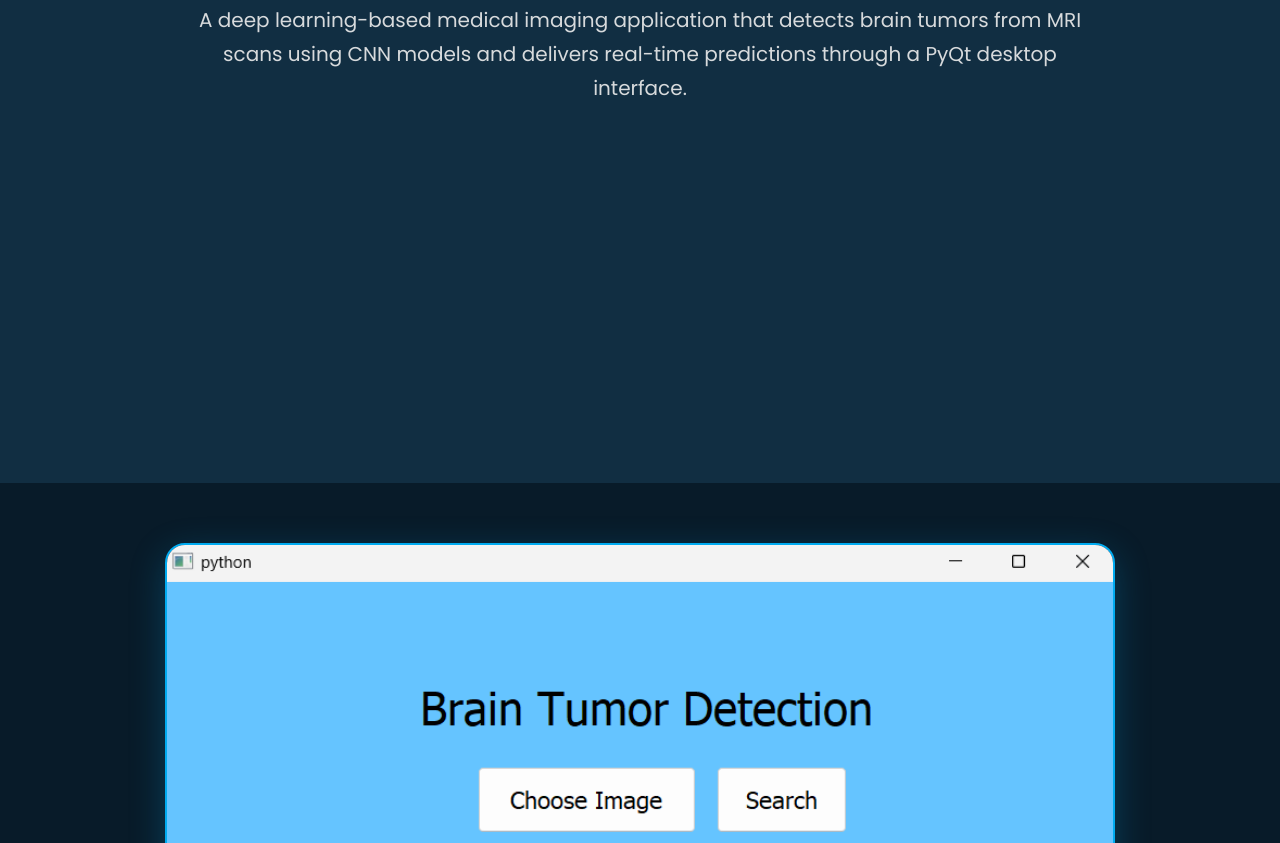
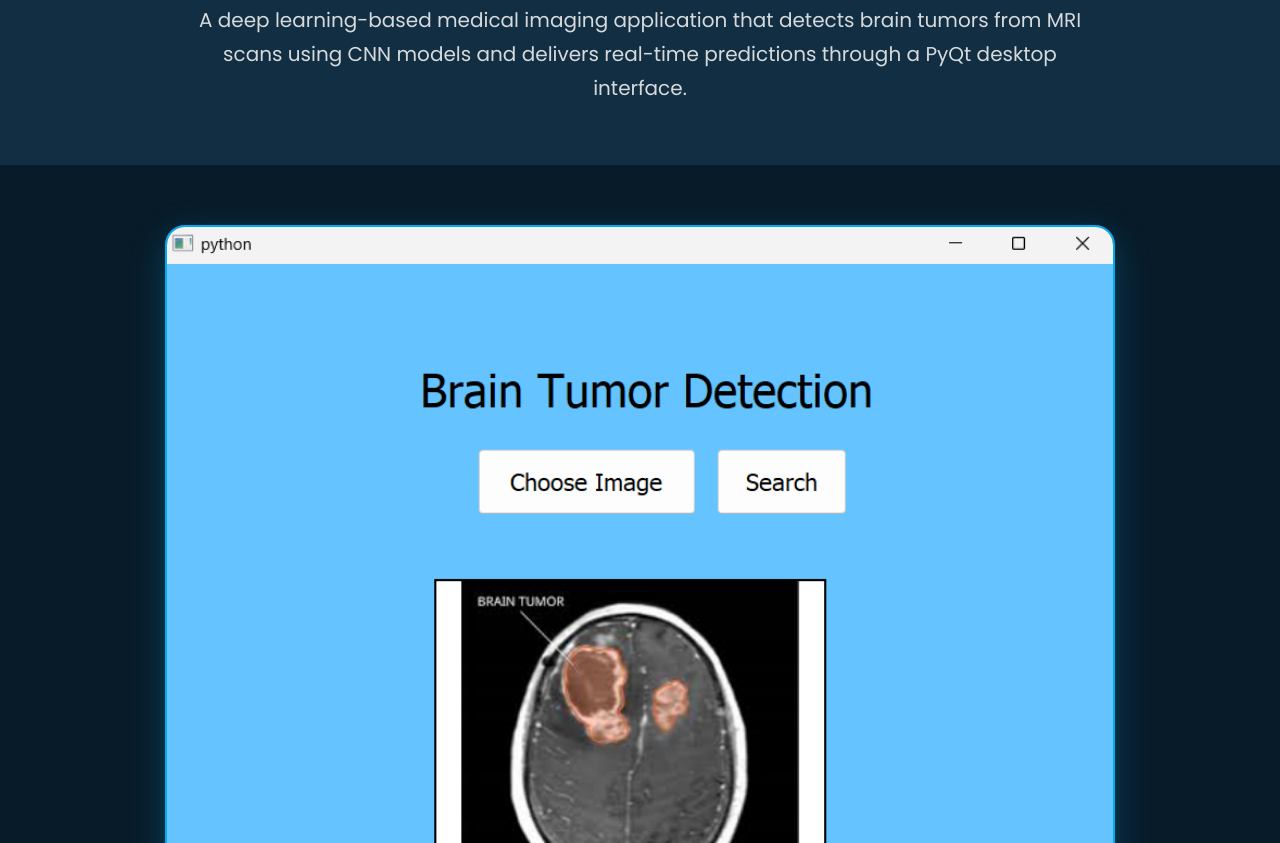
Before and after one commit to Hashiir1/portfolio, a plain HTML site: page brain-tumor.html in a window 1280 px wide. Shown: the part 317-1160 px from the top of the page. Drawn offline with nearby package versions, Linux system fonts and the light colour scheme.

Commit message:
Add files via upload

```diff
--- a/brain-tumor.html
+++ b/brain-tumor.html
@@ -21,6 +21,7 @@
         ================================== */
 
         .detail-hero {
+            min-height: auto;
             padding-top: 15rem;
             padding-bottom: 6rem;
             text-align: center;
@@ -43,6 +44,7 @@
         }
 
         .project-content-section {
+            min-height: auto;
             padding: 6rem 9%;
             display: flex;
             flex-direction: column;
```
Also changed, not shown: cat_dog.html (+2 -0 lines), cctv_gun_detection.html (+2 -0 lines), drone_helmat.html (+2 -0 lines), ecommerce.html (+2 -0 lines), ecommerce_hassan.html (+2 -0 lines), employee_tracker.html (+2 -0 lines), image_generator.html (+2 -0 lines), library.html (+2 -0 lines), limousine_booking.html (+2 -0 lines), mart_project.html (+2 -0 lines), parlour.html (+2 -0 lines), restaurant.html (+2 -0 lines), smart_library.html (+2 -0 lines), smart_parking.html (+2 -0 lines), 2 more files.
